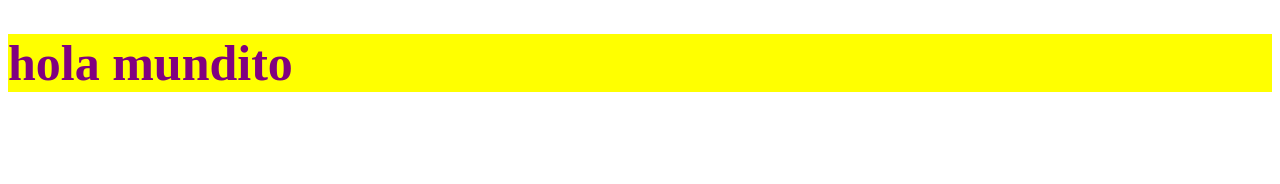
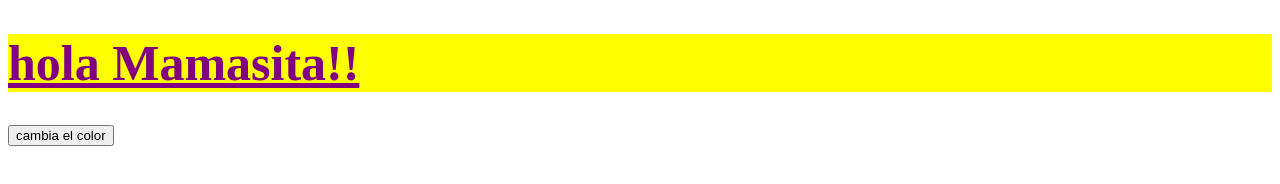
Before and after one commit to JuanSposada/curso-javascript, a plain HTML site: page index.html in a window 1280 px wide. Drawn offline with Linux system fonts and the light colour scheme.

Commit message:
first commit

```diff
--- a/index.html
+++ b/index.html
@@ -4,17 +4,42 @@
         <title> my firs javascript page </title> <!--- titulo de la pagina-->
     </head>
     <body> <!-- lo que se mostrara en la pagina-->
-        <h1 id="mititulo"></h1>
+        <h1 id="mititulo" onmousemove="cambiaColor()" ></h1>
+        <button onclick="cambiaColor()"> cambia el color</button>
 
     </body>
 </html>
 
 <script type="text/javascript">
-    var saludo = "hola mundito"
+    var saludo = "hola Mamasita!!"
     const titulo = document.getElementById("mititulo")
     titulo.innerHTML = saludo
     titulo.style.fontSize = "50px"
     titulo.style.color = "purple"
     titulo.style.backgroundColor = "yellow"
-    titulo.style.textAling = "center"
+    titulo.style.fontStyle = "bold"
+    titulo.style.textDecoration = "underline"
+
+    function cambiaColor(){
+
+        var color = "#"
+
+        for (var i = 0; i < 6; i++) {
+            color += colorAleatorio()
+        }
+        titulo.style.color = color
+
+        var color2 = "#"
+
+        for (var i = 0; i < 6; i++) {
+            color2 += colorAleatorio()
+        }
+        titulo.style.backgroundColor = color2
+        console.info(color)
+    }
+    function colorAleatorio(){
+        const hexa = ["0","1","2","3","4","5","6","7","8","9","A","B","C","D","E","F"]
+        var numero = (Math.random()*15).toFixed(0)
+        return hexa[numero]
+    }
 </script>
```
